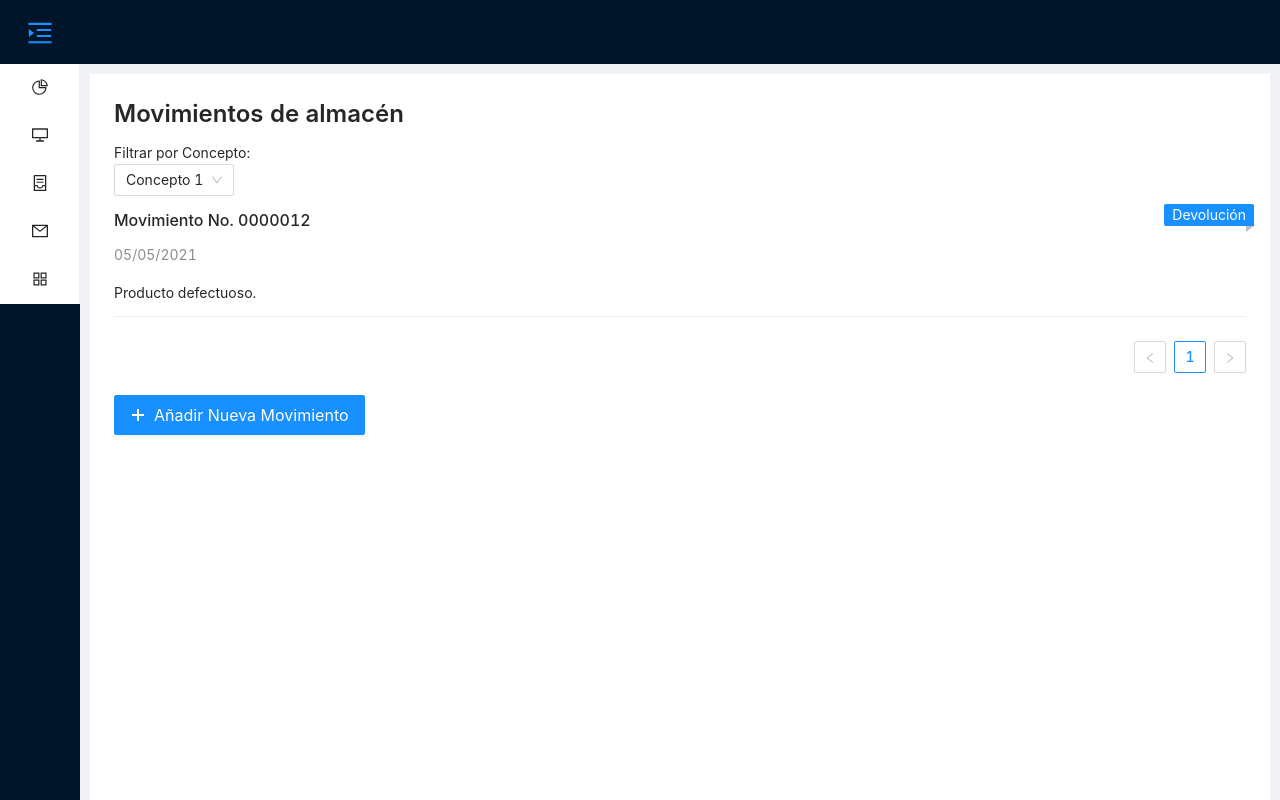
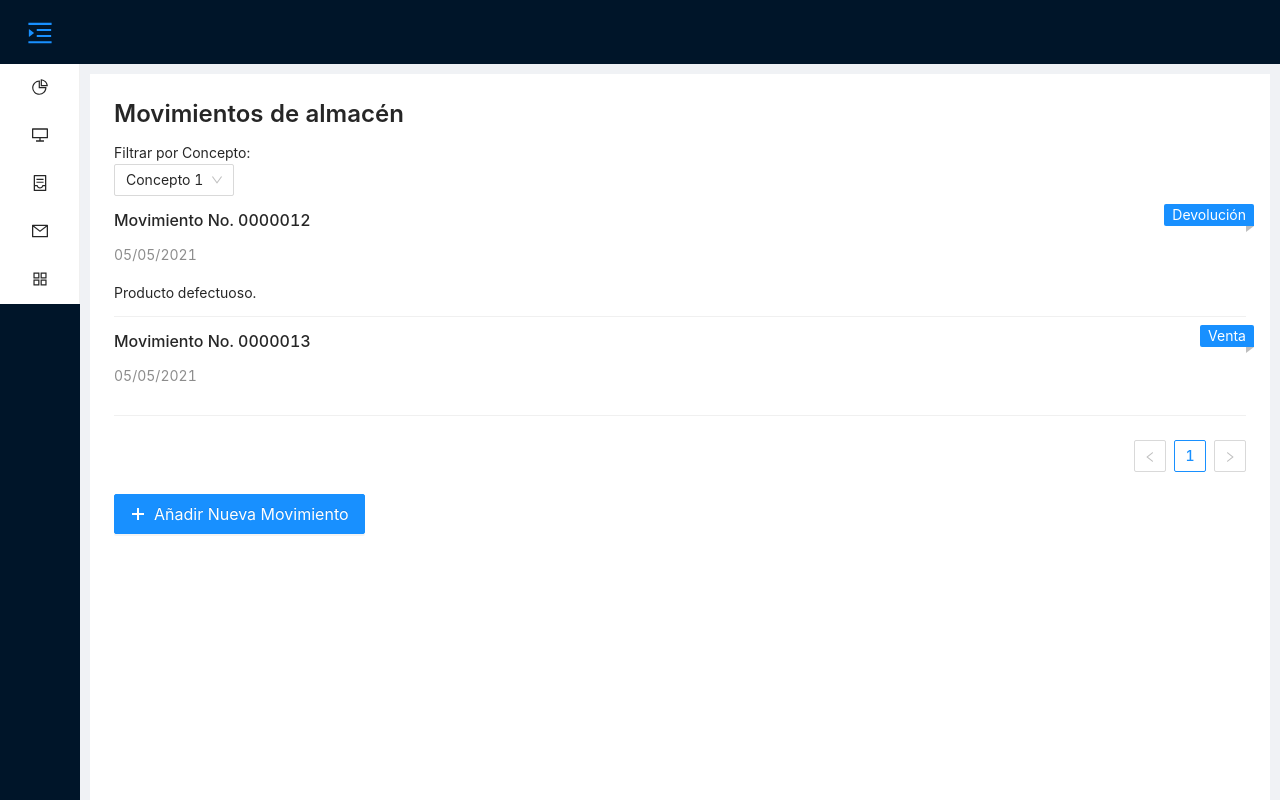
Before and after one commit to Kernel-System/kernel-system-app, a React (Create React App) app: page /almacen in a window 1280 px wide. Shown: the top 800 px of the page. Built offline with nearby package versions, Linux system fonts and the light colour scheme.

Commit message:
refactor(MovimientosAlmacen): modificar modal MovimientosAlmacen

```diff
--- a/src/pages/almacen/MovimientosAlmacen/index.js
+++ b/src/pages/almacen/MovimientosAlmacen/index.js
@@ -8,6 +8,12 @@ const index = () => {
       comentario: 'Producto defectuoso.',
       fecha: '05/05/2021',
     },
+    {
+      clave: '0000013',
+      concepto: 'Venta',
+      comentario: '',
+      fecha: '05/05/2021',
+    },
   ];
   return <MovimientosAlmacenList list={lista} />;
 };
```
